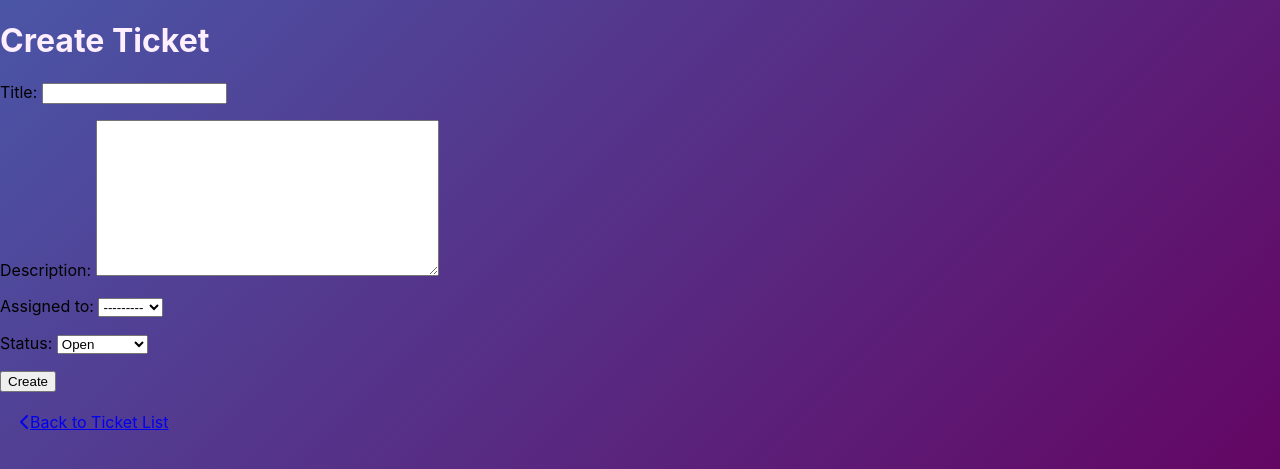
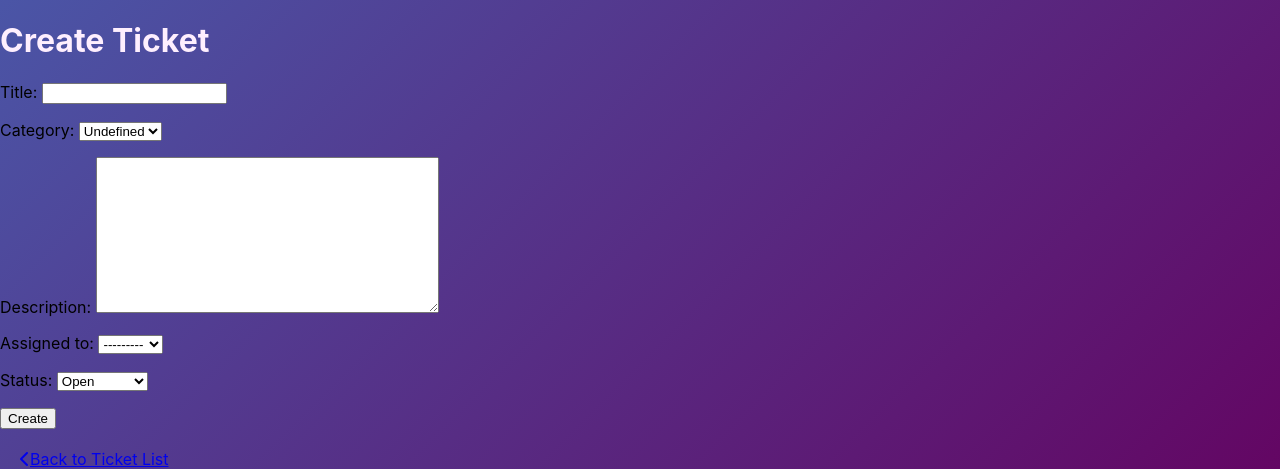
Before and after one commit to PiRom1/MyBlog, a Django app: page /tickets/create/ in a window 1280 px wide. Shown: the top 469 px of the page. Run offline with Django 5.2, Linux system fonts and the light colour scheme; the visitor is signed in with stand-in values (Sample User, id 1); data comes from the database, SQL or seed files in the repository.

Commit message:
categories aux tickets

```diff
--- a/Blog/forms.py
+++ b/Blog/forms.py
@@ -52,7 +52,7 @@ class ColorForm(forms.Form):
 class TicketForm(forms.ModelForm):
     class Meta:
         model = Ticket
-        fields = ['title', 'description', 'assigned_to', 'status']
+        fields = ['title', 'category', 'description', 'assigned_to', 'status']
 
 
 class PhotoForm(forms.Form):
--- a/Blog/models.py
+++ b/Blog/models.py
@@ -100,11 +100,18 @@ class Ticket(models.Model):
         ('closed', 'Closed'),
     ]
 
+    CATEGORIES = [
+        ('undefined', 'Undefined'),
+        ('feature', 'Feature'),
+        ('fix', 'Fix')
+    ]
+
     title = models.CharField(max_length=100)
     description = models.TextField()
     created_by = models.ForeignKey(User, on_delete=models.CASCADE)
     assigned_to = models.ForeignKey(User, related_name='assigned_tickets', on_delete=models.SET_NULL, null=True, blank=True)
     status = models.CharField(max_length=20, choices=STATUS_CHOICES, default='open')
+    category = models.CharField(max_length=20, choices = CATEGORIES, default = 'undefined')
     created_at = models.DateTimeField(auto_now_add=True)
     updated_at = models.DateTimeField(auto_now=True)
 
--- a/Blog/templates/Blog/tickets/ticket_list.html
+++ b/Blog/templates/Blog/tickets/ticket_list.html
@@ -16,13 +16,13 @@
     <a href="/tickets/create/">Create New Ticket</a>
     <ul>
         {% for ticket in open_tickets %}
-        <li><a href="/tickets/update/{{ ticket.pk }}">{{ ticket.title }}</a> - de <span class='name'>{{ ticket.created_by }}</span> | <strong>Ouvert</strong> | &#40assigné à <span class='name'>{{ ticket.assigned_to }}</span>&#41</li>
+        <li><a href="/tickets/update/{{ ticket.pk }}">{{ ticket.title }}</a> [{{ticket.category}}] - de <span class='name'>{{ ticket.created_by }}</span> | <strong>Ouvert</strong> | &#40assigné à <span class='name'>{{ ticket.assigned_to }}</span>&#41</li>
         {% endfor %}
         {% for ticket in in_progress_tickets %}
-        <li><a href="/tickets/update/{{ ticket.pk }}">{{ ticket.title }}</a> - de <span class='name'>{{ ticket.created_by }}</span> | <strong>En cours</strong> | &#40assigné à <span class='name'>{{ ticket.assigned_to }}</span>&#41</li>
+        <li><a href="/tickets/update/{{ ticket.pk }}">{{ ticket.title }}</a> [{{ticket.category}}] - de <span class='name'>{{ ticket.created_by }}</span> | <strong>En cours</strong> | &#40assigné à <span class='name'>{{ ticket.assigned_to }}</span>&#41</li>
         {% endfor %}
         {% for ticket in closed_tickets %}
-        <li><a href="/tickets/update/{{ ticket.pk }}">{{ ticket.title }}</a> - de <span class='name'>{{ ticket.created_by }}</span> | <strong>Fermé</strong></li>
+        <li><a href="/tickets/update/{{ ticket.pk }}">{{ ticket.title }}</a> [{{ticket.category}}] - de <span class='name'>{{ ticket.created_by }}</span> | <strong>Fermé</strong></li>
         {% endfor %}
 
     </ul>
```
Also changed, not shown: Blog/migrations/0007_ticket_category.py (added).
